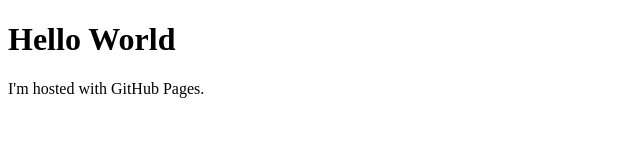
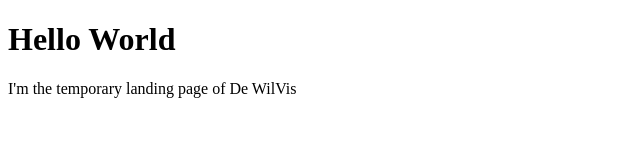
Before and after one commit to GlennDW/dewilvis, a plain HTML site: page index.html in a window 1280 px wide. Shown: the whole page, without its empty margins (0-640 px from the left). Drawn offline with Linux system fonts and the light colour scheme.

Commit message:
Update index.html

```diff
--- a/index.html
+++ b/index.html
@@ -2,6 +2,6 @@
 <html>
     <body>
         <h1>Hello World</h1>
-        <p>I'm hosted with GitHub Pages.</p>
+        <p>I'm the temporary landing page of De WilVis</p>
     </body>
 </html>
```
